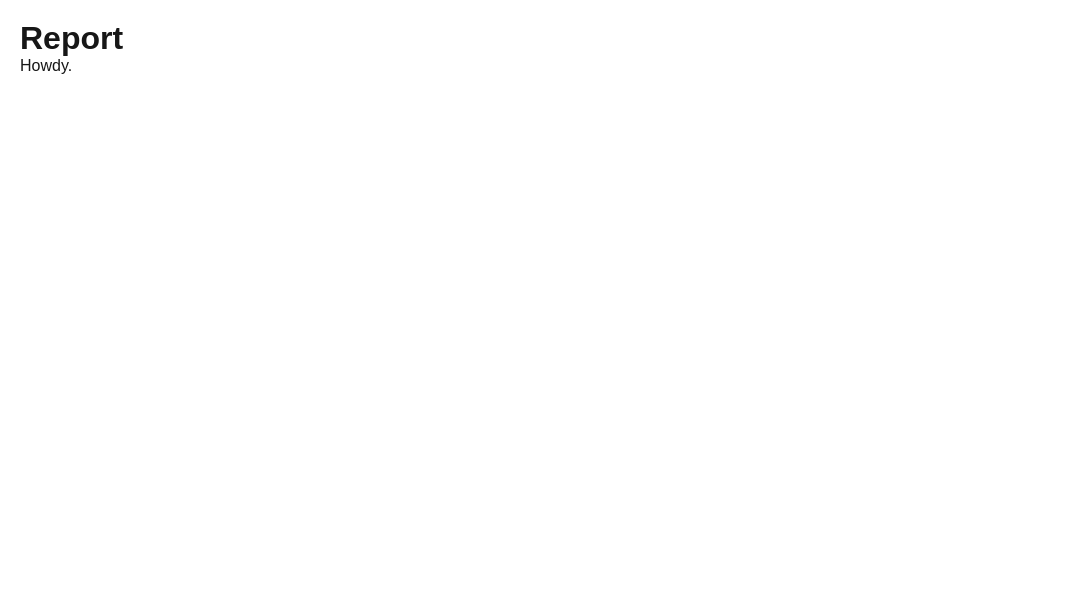
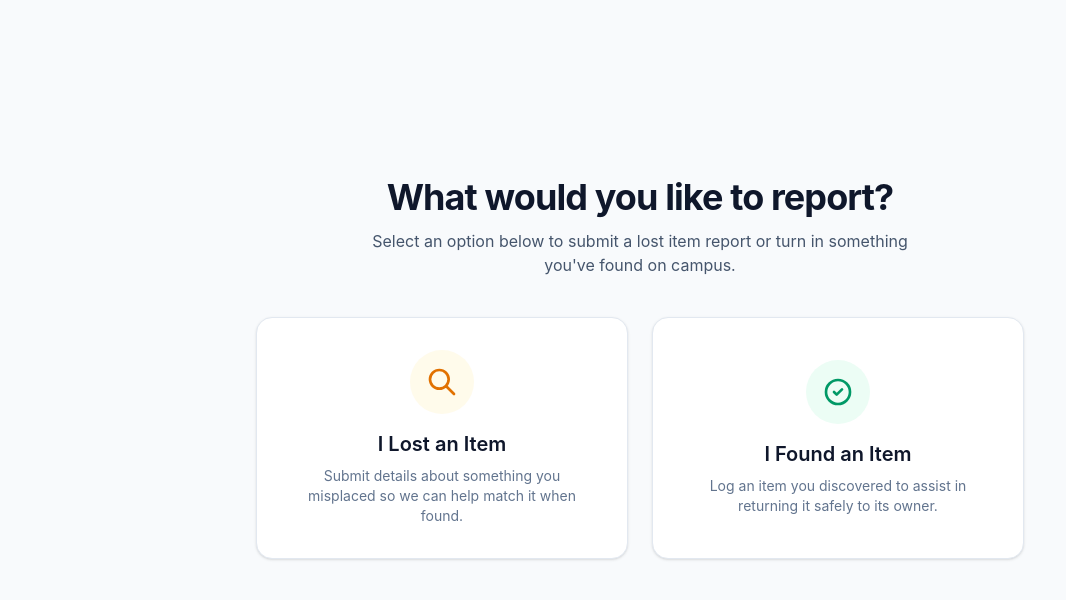
Before and after one commit to DanielCBruni/csce-482-TamuFindr, a Next.js app: page /report in a window 1280 px wide. Shown: the top 600 px of the page, without its empty margins (0-1066 px from the left). Built offline with nearby package versions, Linux system fonts and the light colour scheme.

Commit message:
added tailwind config and a preliminiary 'report' page. still a WIP.

```diff
--- /dev/null
+++ b/postcss.config.mjs
@@ -0,0 +1,5 @@
+export default {
+  plugins: {
+    '@tailwindcss/postcss': {},
+  },
+};
--- a/src/app/globals.css
+++ b/src/app/globals.css
@@ -1,4 +1,8 @@
-:root {
+@import "tailwindcss";
+
+/* TODO: Global theme, fonts, etc */
+
+/* :root {
   --background: #ffffff;
   --foreground: #171717;
   --primary_color: #500000;
@@ -49,4 +53,4 @@ a {
   html {
     color-scheme: dark;
   }
-}
+} */
--- a/src/app/report/page.tsx
+++ b/src/app/report/page.tsx
@@ -1,8 +1,76 @@
+import Link from 'next/link';
+
 export default function ReportPage() {
   return (
-    <div style={{ padding: '20px', fontFamily: 'sans-serif' }}>
-      <h1>Report</h1>
-      <p>Howdy.</p>
-    </div>
+    <main className="min-h-[calc(100vh-4rem)] flex flex-col items-center justify-center p-6 bg-slate-50">
+      <div className="max-w-3xl w-full text-center space-y-3 mb-10">
+        <h1 className="text-3xl font-bold tracking-tight text-slate-900 sm:text-4xl">
+          What would you like to report?
+        </h1>
+        <p className="text-base text-slate-600 max-w-xl mx-auto">
+          Select an option below to submit a lost item report or turn in something you've found on campus.
+        </p>
+      </div>
+
+      <div className="grid grid-cols-1 md:grid-cols-2 gap-6 max-w-3xl w-full">
+        {/* Report Lost Item CTA */}
+        <Link
+          href="/report/lost"
+          className="group relative flex flex-col items-center justify-center p-8 bg-white border border-slate-200 rounded-2xl shadow-sm hover:shadow-md hover:border-amber-500/50 transition-all duration-200 text-center"
+        >
+          <div className="h-16 w-16 rounded-full bg-amber-50 flex items-center justify-center mb-4 text-amber-600 group-hover:scale-105 transition-transform duration-200">
+            {/* Search Icon */}
+            <svg
+              className="w-8 h-8"
+              fill="none"
+              stroke="currentColor"
+              viewBox="0 0 24 24"
+            >
+              <path
+                strokeLinecap="round"
+                strokeLinejoin="round"
+                strokeWidth={2}
+                d="M21 21l-6-6m2-5a7 7 0 11-14 0 7 7 0 0114 0z"
+              />
+            </svg>
+          </div>
+          <h2 className="text-xl font-semibold text-slate-900 group-hover:text-amber-600 transition-colors">
+            I Lost an Item
+          </h2>
+          <p className="mt-2 text-sm text-slate-500">
+            Submit details about something you misplaced so we can help match it when found.
+          </p>
+        </Link>
+
+        {/* Report Found Item CTA */}
+        <Link
+          href="/report/found"
+          className="group relative flex flex-col items-center justify-center p-8 bg-white border border-slate-200 rounded-2xl shadow-sm hover:shadow-md hover:border-emerald-500/50 transition-all duration-200 text-center"
+        >
+          <div className="h-16 w-16 rounded-full bg-emerald-50 flex items-center justify-center mb-4 text-emerald-600 group-hover:scale-105 transition-transform duration-200">
+            {/* Hand / Shield Check Icon */}
+            <svg
+              className="w-8 h-8"
+              fill="none"
+              stroke="currentColor"
+              viewBox="0 0 24 24"
+            >
+              <path
+                strokeLinecap="round"
+                strokeLinejoin="round"
+                strokeWidth={2}
+                d="M9 12l2 2 4-4m6 2a9 9 0 11-18 0 9 9 0 0118 0z"
+              />
+            </svg>
+          </div>
+          <h2 className="text-xl font-semibold text-slate-900 group-hover:text-emerald-600 transition-colors">
+            I Found an Item
+          </h2>
+          <p className="mt-2 text-sm text-slate-500">
+            Log an item you discovered to assist in returning it safely to its owner.
+          </p>
+        </Link>
+      </div>
+    </main>
   );
 }
```
Also changed, not shown: package.json (+11 -0 lines), 1 other file (tests, documents, lock files or other folders).
